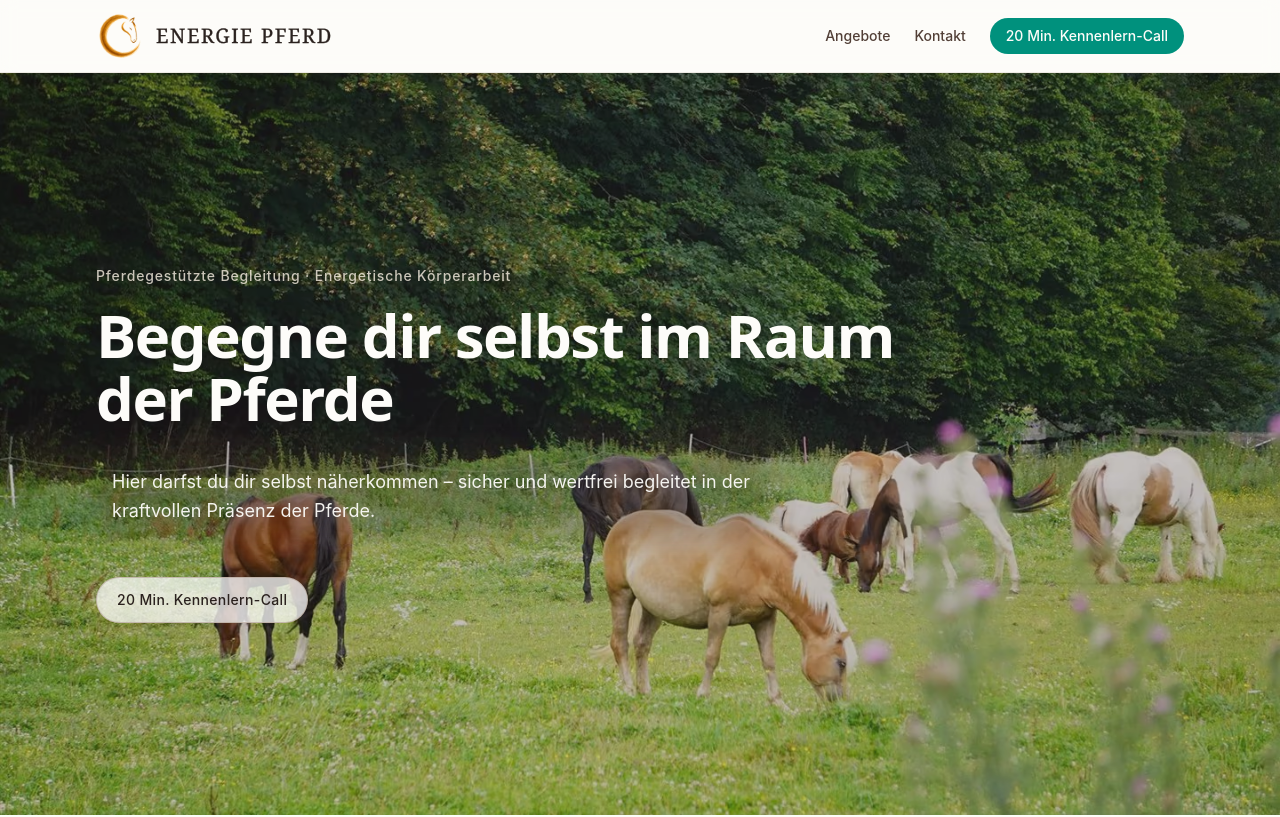
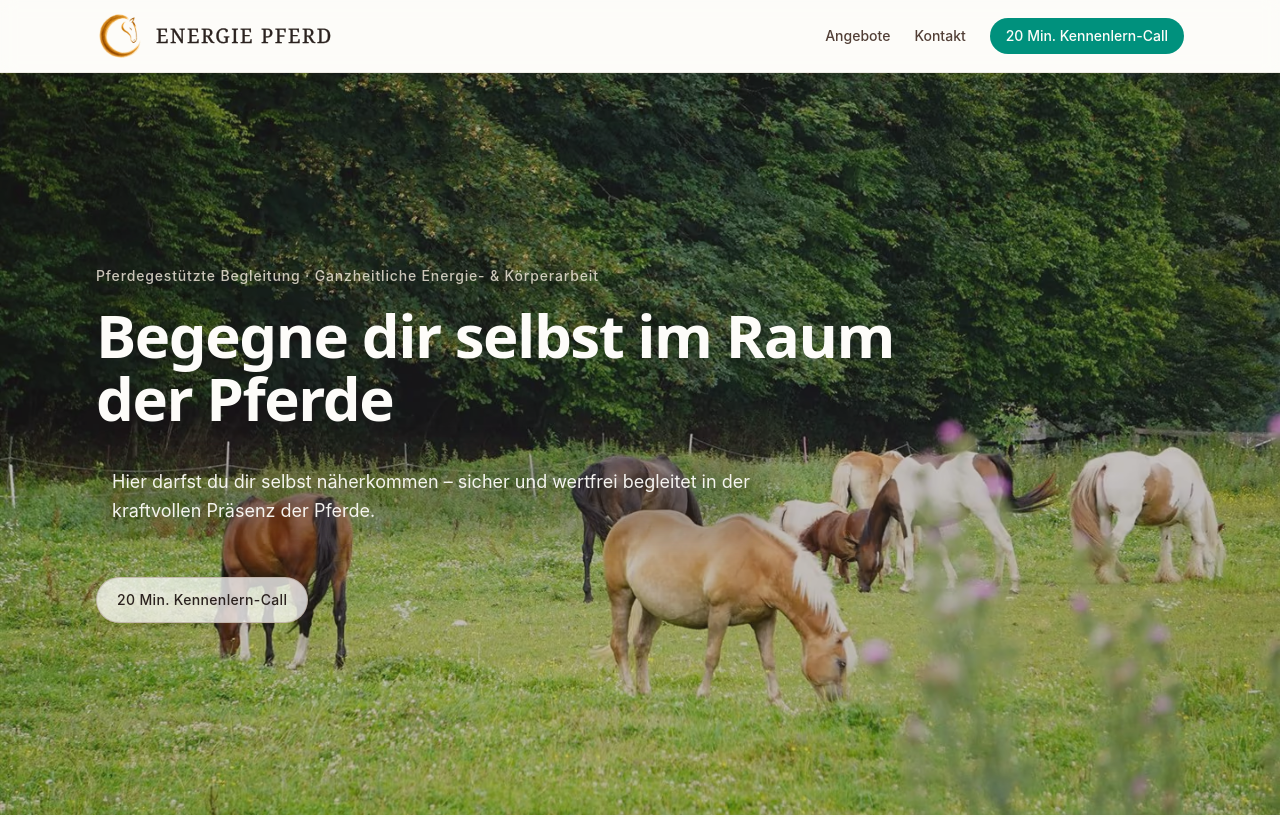
Before and after one commit to judithkuneth/energie-pferd, a Vue app: page / in a window 1280 px wide. Shown: the top 817 px of the page. Built offline with nearby package versions, Linux system fonts and the light colour scheme; a web font is replaced by a local one.

Commit message:
Refine hero service label

```diff
--- a/src/sections/HeroSection.vue
+++ b/src/sections/HeroSection.vue
@@ -64,7 +64,7 @@ const emit = defineEmits<{
         <p
           class="mb-4 max-w-2xl text-xs font-medium leading-relaxed tracking-[0.06em] text-sand-100/80 sm:text-sm"
         >
-          Pferdegestützte Begleitung · Energetische Körperarbeit
+          Pferdegestützte Begleitung · Ganzheitliche Energie- &amp; Körperarbeit
         </p>
         <h1
           class="max-w-4xl font-serif text-4xl font-semibold leading-[1.06] tracking-tight text-sand-50 sm:text-6xl"
```
